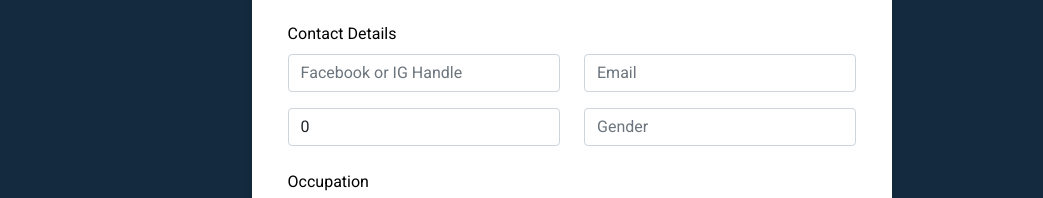
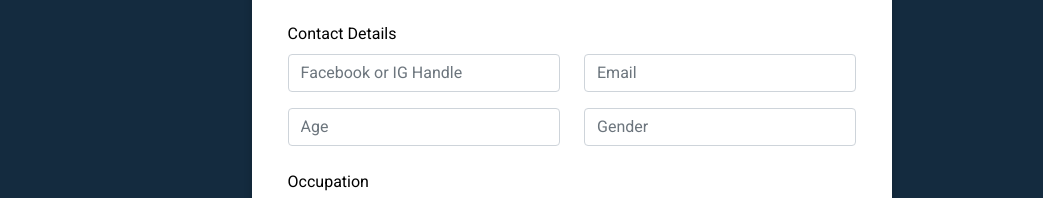
Before and after one commit to FonzyLima/buendia-estates-website, a Next.js app: page /Booking in a window 1280 px wide. Shown: the part 995-1193 px from the top of the page, without its empty margins (68-1111 px from the left). Built offline with nearby package versions, Linux system fonts and the light colour scheme; some icons are missing.

Commit message:
booking integers validated

```diff
--- a/pages/Booking.js
+++ b/pages/Booking.js
@@ -35,7 +35,7 @@ const Booking = () => {
           setName("");
           setFb("");
           setEmail("");
-          setAge(0);
+          setAge(null);
           setGender("");
           setOccupation("");
           setSched("");
@@ -57,7 +57,7 @@ const Booking = () => {
   const [name, setName] = useState("");
   const [fb, setFb] = useState("");
   const [email, setEmail] = useState("");
-  const [age, setAge] = useState(0);
+  const [age, setAge] = useState(null);
   const [gender, setGender] = useState("");
   const [occupation, setOccupation] = useState("");
   const [sched, setSched] = useState(new Date());
@@ -127,6 +127,7 @@ const Booking = () => {
                     onChange={(e) => {
                       setBudget(e.target.value);
                     }}
+                    min="0"
                     name="yourBudget"
                     id="yourBudget"
                     className="form-control"
@@ -198,6 +199,8 @@ const Booking = () => {
                           setAge(e.target.value);
                         }}
                         name="age"
+                        min="0"
+                        step="1"
                         id="Age"
                         className="form-control"
                         placeholder="Age"
```
